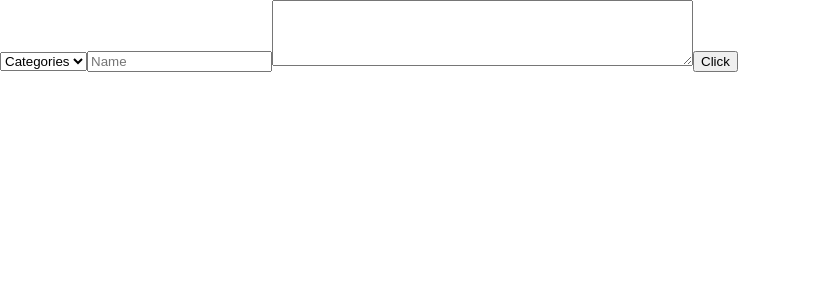
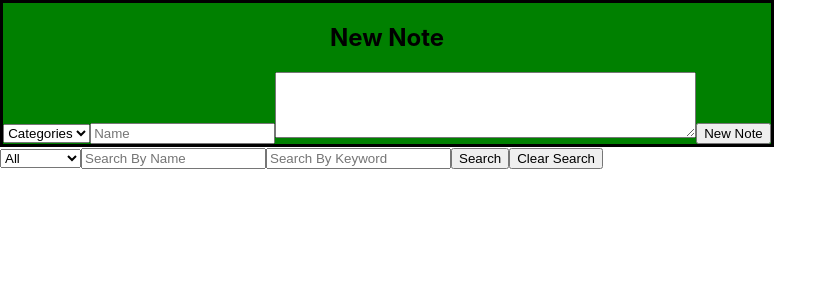
Before and after one commit to ChrispyRice024/DNDNotes, a React app: page / in a window 1280 px wide. Shown: the top 300 px of the page, without its empty margins (0-837 px from the left). Built offline with nearby package versions, Linux system fonts and the light colour scheme.

Commit message:
got the search and delerte fuinctions made and working. starting on the edit function

```diff
--- a/src/App.css
+++ b/src/App.css
@@ -1,38 +1,10 @@
-.App {
-  text-align: center;
+#form{
+  text-align:center;
+
 }
 
-.App-logo {
-  height: 40vmin;
-  pointer-events: none;
+#workPad{
+  max-width:60%;
+  border-style:solid;
+  background-color:green;
 }
-
-@media (prefers-reduced-motion: no-preference) {
-  .App-logo {
-    animation: App-logo-spin infinite 20s linear;
-  }
-}
-
-.App-header {
-  background-color: #282c34;
-  min-height: 100vh;
-  display: flex;
-  flex-direction: column;
-  align-items: center;
-  justify-content: center;
-  font-size: calc(10px + 2vmin);
-  color: white;
-}
-
-.App-link {
-  color: #61dafb;
-}
-
-@keyframes App-logo-spin {
-  from {
-    transform: rotate(0deg);
-  }
-  to {
-    transform: rotate(360deg);
-  }
-}
--- a/src/App.js
+++ b/src/App.js
@@ -1,53 +1,24 @@
+import './App.css'
 import {useState, useEffect} from 'react'
 import WorkPad from './components/WorkPad'
 import Notes from './components/Notes'
+
 const fs = require('fs')
+
+
 
 function App() {
 
-  const [fullData, setFullData] = useState([])
-
-  const [loading, setLoading] = useState(true)
-
-  const [shouldReload, setShouldReload] = useState(false)
-
-  const [didSubmit, setDidSubmit] = useState(false)
-
-  const [noteData, setNoteData] = useState({})
-
-  const getNoteData = (data) => {
-    setNoteData(data)
-    console.log(noteData)
-  }
-
-  useEffect(() => {
-    setLoading(false)
-  }, [fullData])
-
-
-
-
-
-  // useEffect(() => {
-  //   setLoading(false)
-  //   console.log('fullData', fullData)
-  //   console.log('loading', loading)
-  // }, [fullData])
-
   return (
     <div className="App">
-      {loading ? (
-        <p>Loading...</p>
-      ) : (
-      <>
+
+        <div id='workPad'>
+          <WorkPad />
+        </div>
+
         <div>
-          <WorkPad functions={{fullData, setFullData, getNoteData}} />
+          <Notes />
         </div>
-        <div>
-          <Notes functions={{fullData, setFullData, setLoading}} />
-        </div>
-      </>
-      )}
 
     </div>
   );
--- a/src/components/Notes.js
+++ b/src/components/Notes.js
@@ -1,83 +1,118 @@
-import {useState, useEffect} from 'react'
+import { useState, useEffect } from "react";
+import Search from './Search'
+const fs = require("fs");
 
-const fs = require('fs')
+export default function Notes() {
+  const [fullData, setFullData] = useState([]);
 
-export default function Notes ({functions}) {
-    const {fullData, setFullData, setLoading} = functions
+  const [searchData, setSearchData] = useState([])
 
-    const [noteData, setNoteData] = useState([])
+  const [isSearching, setIsSearching] = useState(false)
 
-    const handleDelete = (idToDelete) => {
-        const updatedData = fullData.filter(note => note.id === idToDelete)
+  const [tags, setTags] = useState([])
+  const [catSearch, setCatSearch] = useState()
+  const [nameSearch, setNameSearch] = useState()
+  console.log(tags, catSearch, nameSearch)
 
-        setFullData(updatedData)
+  useEffect(() => {
+    const fetchData = async () => {
+      try {
+        const data = await fs.readFile("./save.json", "utf8", (err, data) => {
+          const jsonData = JSON.parse(data);
+          setFullData(jsonData);
+        });
+      } catch (err) {
+        console.error(err);
+      } finally {
+        console.log("fullData, finally", fullData);
+      }
+    };
+    fetchData();
+  }, []);
 
-        const stringData = fullData.length > 0  ? JSON.stringify(fullData) : ''
 
-        try{
+  const handleSearch = (e) => {
+    e.preventDefault()
 
-            fs.writeFile('./save.json', stringData, function(err){
-                        if(!err){
-                            console.log('Success')
-                        }else{
-                            console.error('error line 44 workPad.js' , err)
-                        }
-                    })
+    var results = fullData.filter((el) => {
+        console.log(el)
+        const tagMatch = tags.length === 0 || (el.note && tags.some(tag => el.note.includes(tag)))
+        console.log(el, tagMatch)
 
-        }catch(err){
-            console.error('error: append file:',err)
+        const nameMatch = nameSearch.length === 0 || (el.name && nameSearch.some(nameSplit => el.name.toLowerCase().includes(nameSplit.toLowerCase())))
+        // const nameMatch = !nameSearch || el.name.toLowerCase().includes(nameSearch.toLowerCase())
+        console.log(nameMatch, el)
+
+        const catMatch = catSearch === undefined || (el.category && catSearch === el.category)
+
+        return tagMatch && catMatch && nameMatch;
+    })
+    console.log(results)
+    setIsSearching(true)
+    setSearchData(results)
+  }
+
+console.log(handleSearch)
+  const handleDelete = (idToDelete) => {
+    if (fullData.length === 1) {
+      setFullData([]);
+    }
+    const updatedData =
+      fullData.length > 1
+        ? fullData.filter((note) => note.id !== idToDelete)
+        : [];
+    console.log(updatedData);
+
+    const stringData = JSON.stringify(updatedData);
+    console.log(stringData);
+    try {
+      fs.writeFile("./save.json", stringData, function (err) {
+        if (!err) {
+          console.log("Success");
+        } else {
+          console.error("error line 44 workPad.js", err);
         }
-        // window.location.reload()
+      });
+      window.location.reload();
+    } catch (err) {
+      console.error("error: append file:", err);
     }
+  };
+console.log(isSearching)
+  return (
+    <div>
+        <div>
+          <Search functions={{setTags, setCatSearch, setNameSearch, setIsSearching, handleSearch}} />
+        </div>
 
-    useEffect(()  => {
-
-        const fetchData = async () => {
-
-          try{
-            const data = await fs.promises.readFile('./save.json', 'utf8')
-            const jsonData = JSON.parse(data)
-
-            setFullData(jsonData)
-
-            console.log('fullData', fullData)
-
-          }catch(err){
-            console.error(err)
-
-          }finally{
-            console.log('fullData, finally', fullData)
-
-          }
-          console.log('fullData- end of fetch function', fullData)
-        }
-        fetchData()
-        //this logs an empty array, but other logs on other pages(another child to this childs parent)logs the correct updated data
-        console.log('fullData- after fetchData runs', fullData)
-      }, [])
-
-    return(
         <div>
-            {
-                fullData && fullData.length > 1 && Object.keys(fullData[0]).length !== 0 ?
-                fullData.map(note =>
-                    <div id='singleNote'>
-                        <p>
-                            {note.category}
-                        </p>
-                        <p>
-                            {note.name}
-                        </p>
-                        <p>
-                            {note.note}
-                        </p>
+            {isSearching
+                ? (searchData.map((note) => (
+                    <div key={note.id} id='singleNote'>
+                        <p>{note.category}</p>
+                        <p>{note.name}</p>
+                        <p>{note.note}</p>
                         <p>
                             <button onClick={() => handleDelete(note.id)}>Delete</button>
                         </p>
                     </div>
-                    )
-                : ''
+)
+                )) :
+
+                fullData && fullData.length >= 1 && Object.keys(fullData[0]).length !== 0
+                    ? (fullData.map((note) => (
+                        <div key={note.id} id="singleNote">
+                        <p>{note.category}</p>
+                        <p>{note.name}</p>
+                        <p>{note.note}</p>
+                        <p>
+                            <button onClick={() => handleDelete(note.id)}>Delete</button>
+                        </p>
+                        </div>
+                    ))) : null
+
             }
         </div>
-    )
+    </div>
+  );
 }
--- /dev/null
+++ b/src/components/Search.js
@@ -0,0 +1,54 @@
+import { useState, useEffect } from "react"
+
+export default function Search ({functions}) {
+
+    const {setTags, setCatSearch, setNameSearch, setIsSearching, handleSearch} = functions
+
+    const handleNameSearch = (e) => {
+
+        const splitName = e.target.value.split(/[ ,]+/)
+        setNameSearch(splitName)
+    }
+
+    const handleTags = (e) => {
+        const splitTags = e.target.value.split(/[ ,]+/)
+        console.log(splitTags)
+        setTags(splitTags)
+    }
+
+    const clearSearch = (e) => {
+        setIsSearching(false)
+    }
+
+    const handleCatSearch = (e) => {
+
+        setCatSearch(e.target.value)
+    }
+
+    // const handleSubmit = (e) => {
+    //     e.preventDefault()
+    //     setIsSearching(true)
+    // }
+    return(
+        <div id='search'>
+            <form>
+                <select onChange={handleCatSearch} name='category' id='searchCat'>
+                    <option default value='all'>All</option>
+                    <option value="character">Character</option>
+                    <option value="creature">Creature</option>
+                    <option value="faction">Faction</option>
+                    <option value="item">Item</option>
+                    <option value="location">Location</option>
+                    <option value="other">Other</option>
+                </select>
+
+                <input onChange={handleNameSearch} id='searchName' name='name' type='text' placeHolder='Search By Name'/>
+
+                <input onChange={handleTags} name='tags' id='tags' type='text' placeHolder='Search By Keyword'/>
+
+                <button onClick={handleSearch}>Search</button>
+                <button onClick={clearSearch}>Clear Search</button>
+            </form>
+        </div>
+    )
+}
--- a/src/components/WorkPad.js
+++ b/src/components/WorkPad.js
@@ -1,159 +1,85 @@
-import {useState, useEffect} from 'react'
+import { useState, useEffect } from "react";
 
-const fs = require('fs')
+const fs = require("fs");
 
-export default function WorkPad ({functions}) {
+export default function WorkPad() {
+  // Passing down functions
 
-    // Passing down functions
-    const {fullData, setFullData, getNoteData} = functions
-
-    const [DBChange, setDBChange] = useState(false)
+  const [DBChange, setDBChange] = useState(false);
 
   const [noteData, setNoteData] = useState({
     id: Date.now(),
-        name:'',
-        note:'',
-        category:''
-      })
+    name: "",
+    note: "",
+    category: "",
+  });
 
   const handleChange = (e) => {
-    e.preventDefault()
+    e.preventDefault();
 
-    setNoteData(prevData => ({
+    setNoteData((prevData) => ({
       ...prevData,
-        [e.target.name]: e.target.value
-    }))
+      [e.target.name]: e.target.value,
+    }));
 
-    console.log(noteData)
-    }
+    console.log(noteData);
+  };
 
-
-
-    useEffect(() => {
-        getNoteData(noteData)
-    }, [])
-
-    useEffect(() => {
-        console.log('fullData-WorkPad initial', fullData)
-    })
-    useEffect(() => {
-        console.log('fullData-WorkPad', fullData)
-    }, [fullData])
-
-    const handleSubmit =  (e) => {
-        e.preventDefault()
-
-        // setFullData(prevData => [...prevData, noteData])
-
-        console.log('right after fullData is set in handleSubmit', fullData)
-
-        // const saveFile = async () => {
-
-        //   try{
-        //       const stringData = JSON.stringify(fullData)
-        //       console.log('|fullData|', fullData)
-
-        //       fs.writeFile('./save.json', stringData, (err) => {
-        //           if(err){
-        //               console.log('try', err)
-        //           }else{
-        //           console.log('successful writeFile', fullData)
-
-        //           // console.log(save.json)
-        //           }
-        //   })
-        //   }catch(err){
-        //       console.error('catch', err)
-        //   }
-        // }
-
-        // const saveFile = async () => {
-
-        //     let jsonData
-
-        //     try{
-
-        //         const data = fs.readFile('./save.json', 'utf8', (err) => {
-        //             if(err){
-        //                 console.log('readFile', err)
-        //             }else{
-        //                 console.log('data-else-try', data)
-        //                 jsonData = JSON.parse(data)
-        //                 console.log('success')
-
-        //                 jsonData.push(noteData)
-        //             }
-        //         })
-        //         const stringData = JSON.stringify(jsonData)
-
-
-        //         console.log('stringData', stringData)
-
-        //         fs.writeFile('./save.json', stringData, (err) => {
-        //             if(err){
-        //                 console.log('writeFile', err)
-        //             }else{
-        //                 console.log('success')
-        //             }
-        //         })
-        //     }catch(err){
-        //         console.log('catch', err)
-        // }}
+  const handleSubmit = (e) => {
+    e.preventDefault();
 
     const saveFile = () => {
+      fs.readFile("./save.json", "utf8", (err, data) => {
+        if (err) {
+          console.log("saveFile-if", err);
+        } else if (data === "" || data.length === 0) {
+          const noteArray = [noteData];
+          const noteArrayString = JSON.stringify(noteArray);
 
-            fs.readFile('./save.json', 'utf8', (err, data) => {
-                if(err){
-                    console.log('saveFile-if', err)
+          fs.writeFile("./save.json", noteArrayString, (err) => {
+            if (err) {
+              console.log(err);
+            } else {
+              console.log("success");
+            }
+          });
+          window.location.reload();
+        } else {
+          console.log("data-else", data);
+          const jsonData = JSON.parse(data);
 
-                }else if(data === '' || data.length === 0){
+          jsonData.push(noteData);
 
-                    const noteArray = [noteData]
-                    const noteArrayString = JSON.stringify(noteArray)
+          const stringData = JSON.stringify(jsonData);
+          console.log("stringData", stringData);
 
-                    fs.writeFile('./save.json', noteArrayString, (err) => {
-                        if(err){
-                            console.log(err)
-                        }else{
-                            console.log('success')
+          fs.writeFile("./save.json", stringData, (err) => {
+            if (err) {
+              console.log(err);
+            } else {
+              console.log("success");
             }
-                        })
-                    window.location.reload()
-                }else{
-                    console.log('data-else', data)
-                    const jsonData = JSON.parse(data)
-
-                    jsonData.push(noteData)
-
-                    const stringData = JSON.stringify(jsonData)
-                    console.log('stringData', stringData)
-
-                    fs.writeFile('./save.json', stringData, (err) => {
-                        if(err){
-                            console.log(err)
-                        }else{
-                            console.log('success')
+          });
+          window.location.reload();
         }
-                    })
-                    window.location.reload()
-                }
-
-                }
-            )
-        }
-        saveFile()
-        console.log('after saveFile is run in handleSubmit', fullData)
+      });
+    };
+    saveFile();
 
     // window.location.reload()
+  };
 
-      }
-
-    return(
-        <div>
-            <form id='newNote'>
+  return (
+    <div id='form'>
+        <h2>
+            New Note
+        </h2>
+      <form id="newNote">
         {/* Category */}
-                <select name='category' onInput={handleChange} id='category'>
-                    <option value="" disabled selected hidden>Categories</option>
+        <select name="category" onInput={handleChange} id="category">
+          <option value="" disabled selected hidden>
+            Categories
+          </option>
           <option value="character">Character</option>
           <option value="creature">Creature</option>
           <option value="faction">Faction</option>
@@ -162,14 +88,25 @@ export default function WorkPad ({functions}) {
           <option value="other">Other</option>
         </select>
         {/* Name */}
-                <input id="name" name='name' onChange={handleChange} type="text" placeholder="Name"/>
+        <input
+          id="name"
+          name="name"
+          onChange={handleChange}
+          type="text"
+          placeholder="Name"
+        />
         {/* Note */}
-                <textarea onChange={handleChange} name='note' id="details" rows="4" cols="50" form="new-note"></textarea>
+        <textarea
+          onChange={handleChange}
+          name="note"
+          id="details"
+          rows="4"
+          cols="50"
+          form="new-note"
+        ></textarea>
         {/* Submit */}
-                {/* <input type='submit' onSubmit={handleSubmit} value='submit' /> */}
-                <button onClick={handleSubmit}>Click</button>
-                {/* <input id="submit" onChange={handleSubmit} type="submit" value="Save Entry"/> */}
+        <button onClick={handleSubmit}>New Note</button>
       </form>
     </div>
-    )
+  );
 }
```
Lines whose indentation alone changed are shown as unchanged.
